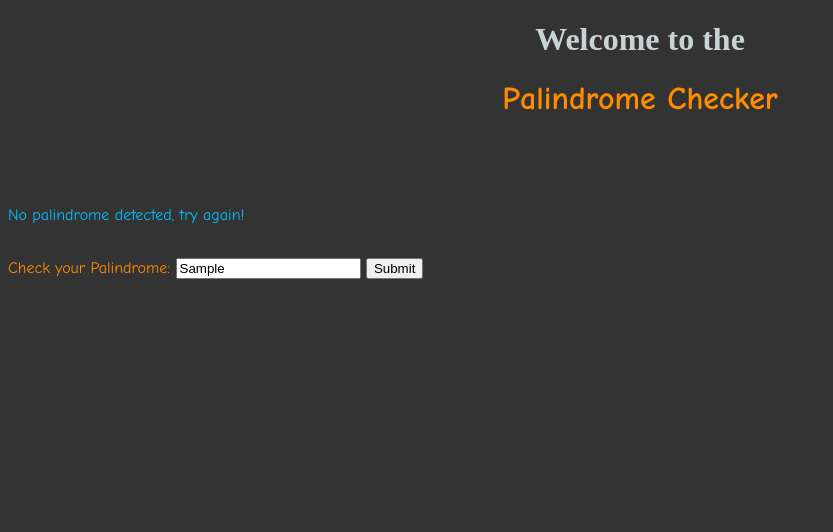
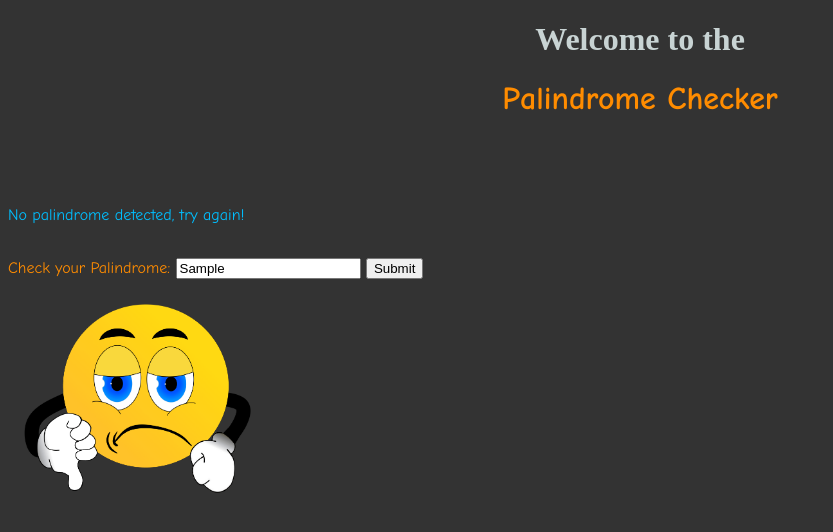
Before and after one commit to Puzzer17/UAT-Work, a plain HTML site: page palindrome.html in a window 1280 px wide. Both pictures are taken after typing "Sample" into the empty fields and a click on the input 394 px from the left and 234 px from the top of the page. Shown: the whole page, without its empty margins (0-833 px from the left). Drawn offline with Linux system fonts and the light colour scheme.

Commit message:
Updated 3.1 code to be compliant with  4.2
Added random noise sound effects
Added Images based on outcome

```diff
--- a/code.js
+++ b/code.js
@@ -1,9 +1,15 @@
 // Created by Connor C.
+
+var currentSound=0;
+//Needs to be a global variable as final sound choice
+// will be used on next run
+//Used for debug output in console and inline HTML
+var debug=false;
 
 function strings()
 {
-    //Used for debug output in console and inline HTML
-    var debug=false;
+    randomNoise();
+
     if(debug) debugOutput("Initializing Variables");
     var str1= document.getElementById("initString").value;
     if(debug) debugOutput("Obtained str1 variable: " + str1);
@@ -43,18 +49,67 @@ revStr1=toFlip(revStr1);
 if(debug) debugOutput("Reversed String 1: " + revStr1);
 
 var final="";
-final.innerHtml = "";
-
+// ====== Final check on the palindrome
 if(revStr1==lowStr1)
 {
 final="You have found a palindrome";
 document.getElementById("palOutput").style.color= 'green';
+displayImage("thumbsUp.png");
 }
 else {
 final="No palindrome detected, try again!";
 document.getElementById("palOutput").style.color= 'deepskyblue';
+displayImage("thumbsDown.png");
 }
 document.getElementById("palOutput").innerHTML = final;
+
+
+//Random Number generator
+function randomNum(min,max)
+{
+    return Math.floor(Math.random() * (max-min+1)+min);
+}
+
+//========= Image work
+
+//Function is to set the thumbs up or down depending on the result
+function displayImage(src){
+    var image = document.getElementById("resultIMG");
+    image.src = src;
+    image.style.width = (window.innerWidth*0.2) +"px";
+}
+
+
+//========= Sound
+
+
+function randomNoise(){
+
+    //Set of sound effects to be played each time
+    var sounds=["interface-124464.mp3", "wrong-answer-129254.mp3", "click-124467.mp3", "beep-6-96243.mp3", "ping-82822.mp3"];
+    if (debug) debugOutput("Current sound settings..." + sounds[currentSound] + "..... current position...." + currentSound);
+    currentSound= randomNum(0,sounds.length - 1);
+    var mysound = new playSound(sounds[currentSound]);
+    //mysound.volume = 0.4;
+    if(debug) debugOutput("Attempting to play sound");
+    mysound.play();
+    // Parantehese first adds 1 to the color
+    // If that total modluo the length of the array
+}
+
+
+
+//function to play any sound element given a source
+function playSound(src){
+    this.sound = document.createElement("audio");
+    this.sound.src = src;
+        this.play = function (){
+            this.sound.play();
+        }
+}
+
+
+
 
 
 function debugOutput(reason)
--- a/palindrome.html
+++ b/palindrome.html
@@ -19,7 +19,8 @@
     <form id = "str" onsubmit = "return false">
         Check your Palindrome:  <input type = "text" id ="initString"/>
         <input type = "submit" onclick = "strings();"/>
-
     </form>
+    <br>
+    <img id="resultIMG" style="height:auto">
 </body>
 </html>
```
Also changed, not shown: thumbsDown.png (added), thumbsUp.png (added), 5 other files.
